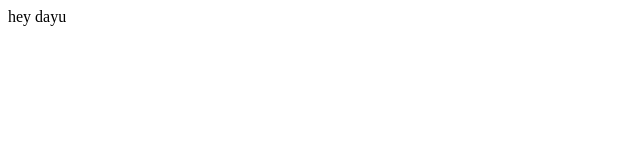
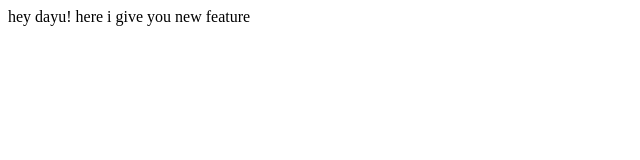
Before and after one commit to fabhiansan/san2, a plain HTML site: page index.html in a window 1280 px wide. Shown: the whole page, without its empty margins (0-640 px from the left). Drawn offline with Linux system fonts and the light colour scheme.

Commit message:
garis baru

```diff
--- a/index.html
+++ b/index.html
@@ -6,6 +6,7 @@
 
 </head>
 <body>
-    hey dayu
+    hey dayu!
+    here i give you new feature
 </body>
 </html>
```
